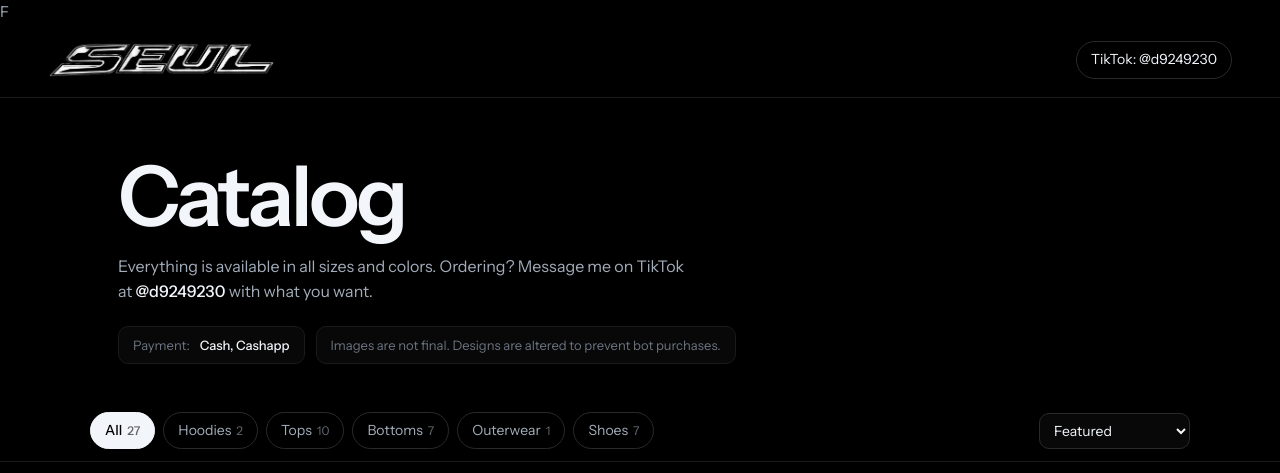
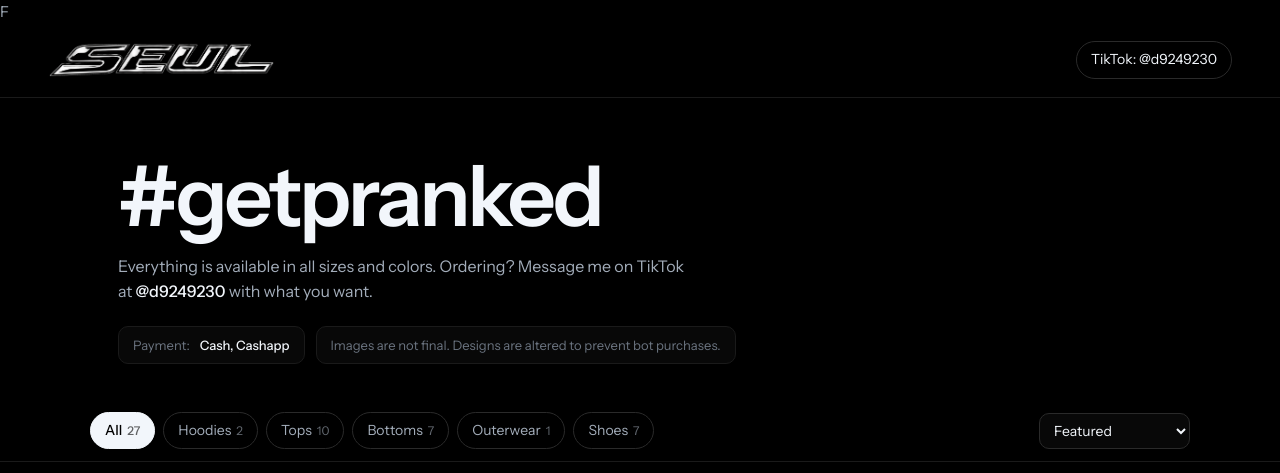
Before and after one commit to 2kchrome/seul-clothing, a plain HTML site: page index.html in a window 1280 px wide. Shown: the top 473 px of the page. Drawn offline with Linux system fonts and the light colour scheme.

Commit message:
Change header title from 'Catalog' to '#getpranked'

```diff
--- a/index.html
+++ b/index.html
@@ -66,7 +66,7 @@ footer{max-width:1100px;margin:0 auto;padding:30px 20px 56px;text-align:center;f
 
 <main>
   <div class="wrap" style="padding-bottom:36px">
-    <h1>Catalog</h1>
+    <h1>#getpranked</h1>
     <p class="sub" id="how"></p>
     <p class="notice" id="meta"></p>
   </div>
```
